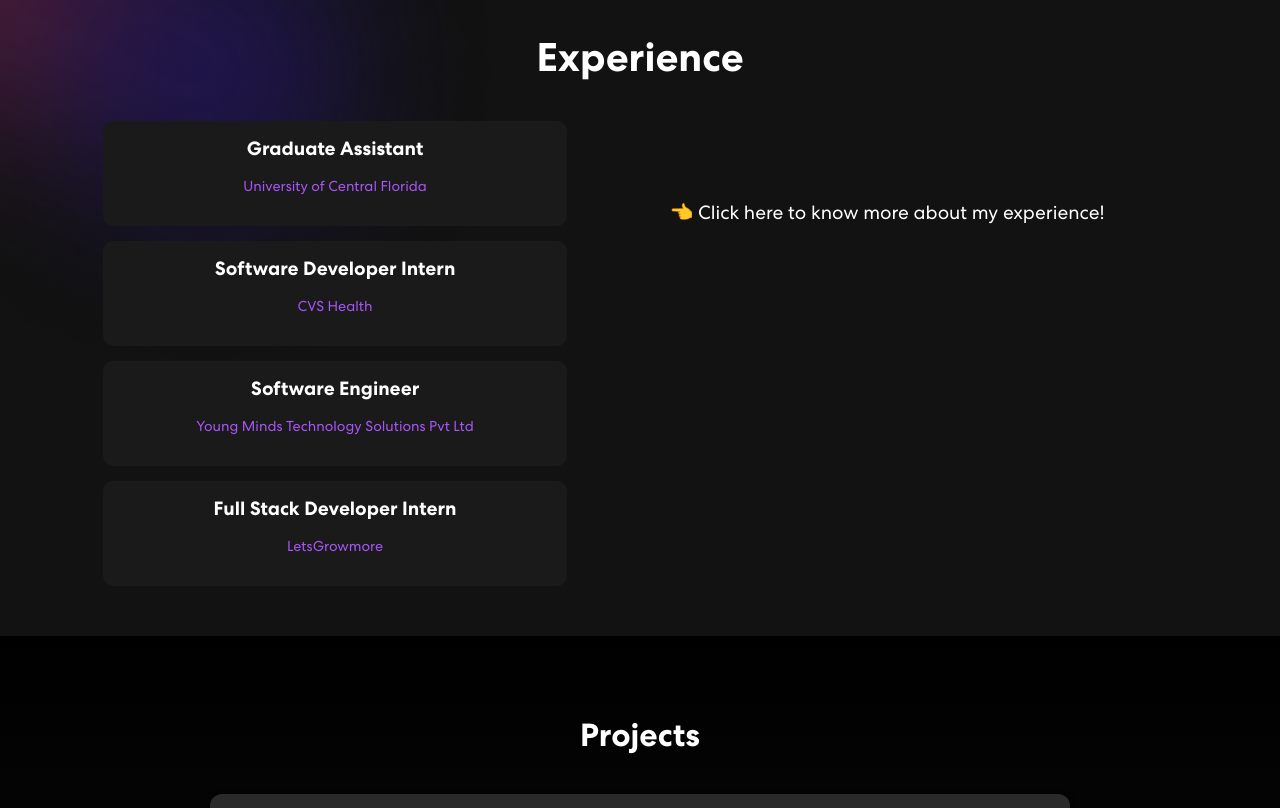
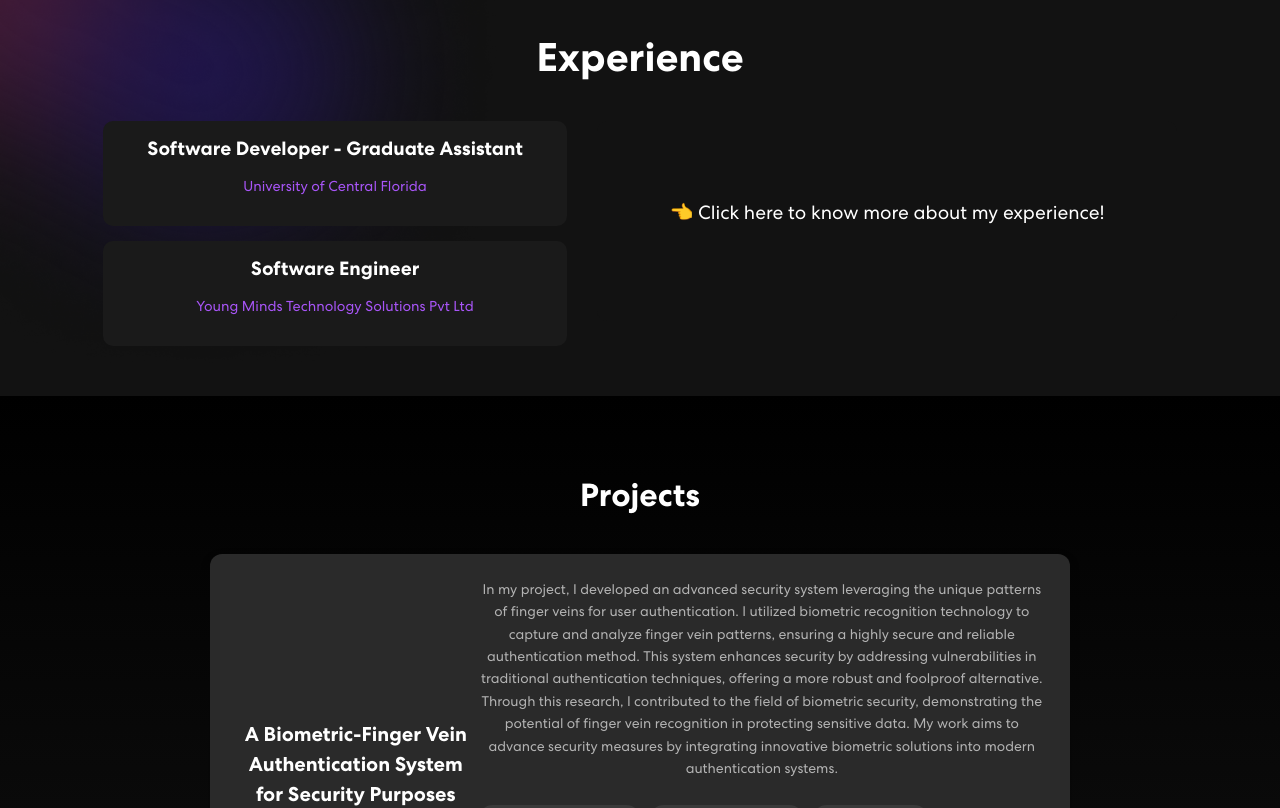
Before and after one commit to praveenkt2001/portfolio-website, a React (Create React App) app: page / in a window 1280 px wide. Shown: the part 1520-2328 px from the top of the page. Built offline with nearby package versions, Linux system fonts and the light colour scheme.

Commit message:
Update index1.js

```diff
--- a/src/constants/index1.js
+++ b/src/constants/index1.js
@@ -1,41 +1,26 @@
 export const EXPERIENCES = [
     {
-      year: " May 2024 – present",
-      role: " Graduate Assistant",
+      year: " Aug 2023 – present",
+      role: " Software Developer - Graduate Assistant",
       company: "University of Central Florida",
       description: `Developed the UCF Research Data Portal, a cloud-based data management system using Java, Spring Boot, and React, enabling faculty to efficiently store, process, and visualize research data. Optimized database indexing, improving data retrieval speed by 40%. Designed and deployed a student performance analytics dashboard for STEM courses using Java and Apache Spark, providing faculty with predictive insights on student success with 85% accuracy. Automated academic grant tracking workflows using Java, AWS Lambda, and DynamoDB, reducing manual effort by 30% and cutting approval turnaround time by 40%. Additionally, optimized cloud deployment using AWS EC2 and S3, leading to a 25% reduction in operational costs while enhancing system reliability.`,
       technologies: ["Java", "Spring Boot", "React", "Database Indexing", "Apache Spark", "AWS Lambda", "DynamoDB", "AWS EC2", "AWS S3"],
     },
     {
-      year: "  Jan 2024 – May 2024",
-      role: " Software Developer Intern",
-      company: " CVS Health",
-      description: `Assisted in the development of the CVS Health Insurance Claims API, a microservices-based API built with Spring Boot, secured using OAuth 2.0 and JWT, enhancing policyholder authentication. Collaborated on a real-time prescription tracking system utilizing Kafka and PySpark, improving data synchronization between pharmacies and customers. Contributed to optimizing the CVS Patient Portal, enhancing front-end performance with React, Redux, and TypeScript, leading to a 40% reduction in load times. Additionally, assisted in implementing a HIPAA-compliant data processing pipeline, ensuring secure handling of patient data with end-to-end encryption.`,
-      technologies: ["Spring Boot", "Microservices", "OAuth 2.0", "JWT", "Kafka", "PySpark", "React", "Redux", "TypeScript", "HIPAA Compliance", "End-to-End Encryption"],
-    },
-
-    {
-      year: "  Jun 2022 – Jun 2023",
+      year: "  Jun 2021 – Jun 2023",
       role: " Software Engineer",
       company: " Young Minds Technology Solutions Pvt Ltd",
-      description: `Enhanced a customer segmentation system using Java, Spring Boot, and Apache Spark, improving marketing effectiveness by 15% through optimized data processing. Built an AI-powered chatbot with Java, Spring Boot, and NLP libraries, handling 600+ daily queries and improving response time by 35%. Developed a fraud detection system using Java, Apache Spark, and Kafka, reducing fraudulent activity by 20% with real-time analysis on AWS Lambda. Optimized product recommendation algorithms with Java-based collaborative filtering and Spring Boot APIs, boosting cross-sell conversions by 15%. Designed scalable data pipelines using Java, Apache Kafka, and Spring Boot, enabling real-time customer behavior analytics and improving business decision-making.`,
+      description: 'Designed and implemented a scalable microservices architecture using Spring Boot and Spring Cloud, with secure JWT-based authentication via Spring Security. Integrated Hibernate and Spring Data JPA for seamless ORM with MySQL databases hosted on AWS RDS, and implemented messaging with RabbitMQ and caching using Hazelcast. Built core backend services and responsive frontend components using ReactJS, enabling a dynamic single-page application with real-time capabilities.Enabled real-time analytics through dynamic reporting with Jasper Reports and handled cross-cutting concerns using Spring AOP, with logging via SLF4J and Logback. Followed Test-Driven Development (TDD) with JUnit, and streamlined CI/CD using Maven and Docker, all within an Agile development environment.',
       technologies: ["Java", "Spring Boot", "Apache Spark", "Kafka", "NLP", "AWS Lambda", "Collaborative Filtering", "Microservices", "Data Pipelines", "Real-Time Analytics"],
 
     },
-    {
-        year: "    Jul 2021 – May 2022",
-        role: " Full Stack Developer Intern",
-        company: "  LetsGrowmore",
-        description: `Developed the LetsGrowmore Task Management System using Angular, React, Redux, Node.js, and Express, enhancing team collaboration and security with RBAC. Built a scalable e-learning platform with Java, Spring Boot, Angular, and React, integrating REST APIs and deploying on AWS EC2 and RDS. Optimized the LetsGrowmore Analytics Dashboard with Apache Spark, Pandas, and Redis, reducing report generation time by 20%. Refactored the API Gateway using Java, Spring Cloud Gateway, C++, and Boost Libraries, improving latency by 15%. Developed a microservices architecture with Docker, Kubernetes, and GraphQL, enhancing scalability and backend efficiency.`,
-        technologies: ["Angular", "React", "Redux", "Node.js", "Express", "Java", "Spring Boot", "REST APIs", "AWS EC2", "AWS RDS", "Apache Spark", "Pandas", "Redis", "Spring Cloud Gateway", "C++", "Boost Libraries", "Docker", "Kubernetes", "GraphQL", "Microservices Architecture"],
 
-      }
   ];
 
   export const CONTACT = {
 
     phoneNo: "+1 6892960136",
-    email: "tpk08042001@gmail.com",
+    email: "praveenkumart.sde@gmail.com",
 
   };
 
```
